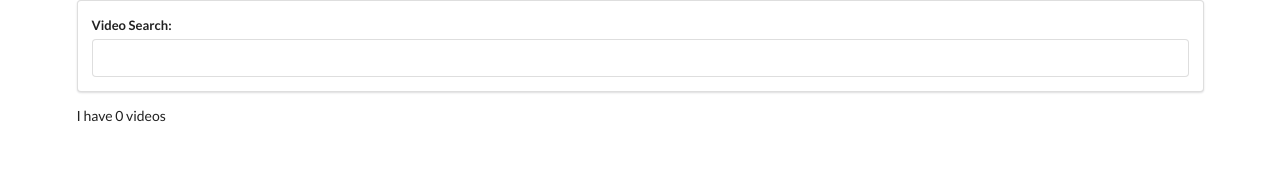
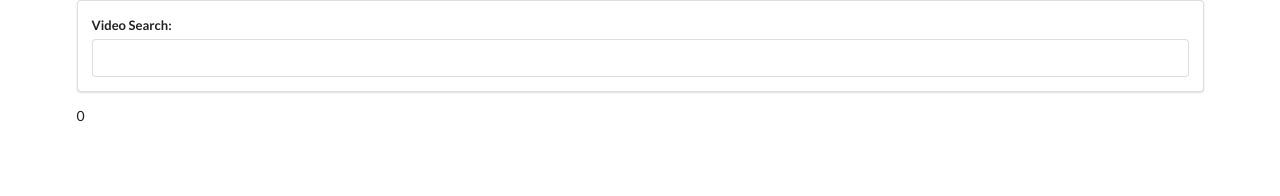
Before and after one commit to ClaytonDewey/videos, a React (Create React App) app: page / in a window 1280 px wide. Shown: the top 196 px of the page. Built offline with nearby package versions, Linux system fonts and the light colour scheme.

Commit message:
Create and import VideoList.js

```diff
--- a/src/components/App.js
+++ b/src/components/App.js
@@ -1,6 +1,7 @@
 import React from "react";
 import SearchBar from "./SearchBar";
 import youtube from "../apis/youtube";
+import VideoList from "./VideoList";
 
 class App extends React.Component {
   state = { videos: [] };
@@ -21,7 +22,7 @@
     return (
       <div className="ui container">
         <SearchBar onFormSubmit={this.onTermSubmit} />
-        <p>I have {this.state.videos.length} videos</p>
+        <VideoList videos={this.state.videos} />
       </div>
     );
   }
--- /dev/null
+++ b/src/components/VideoList.js
@@ -0,0 +1,7 @@
+import React from "react";
+
+const VideoList = ({ videos }) => {
+  return <div>{videos.length}</div>;
+};
+
+export default VideoList;
```
